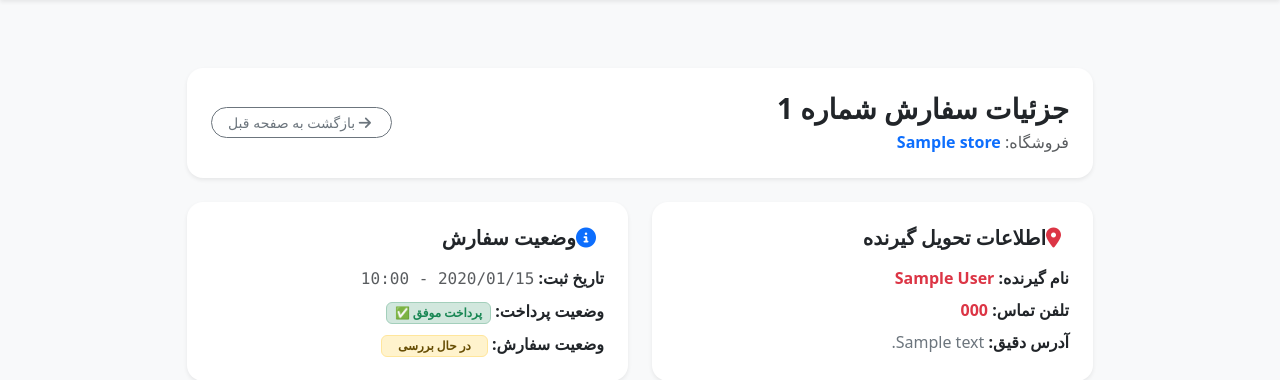
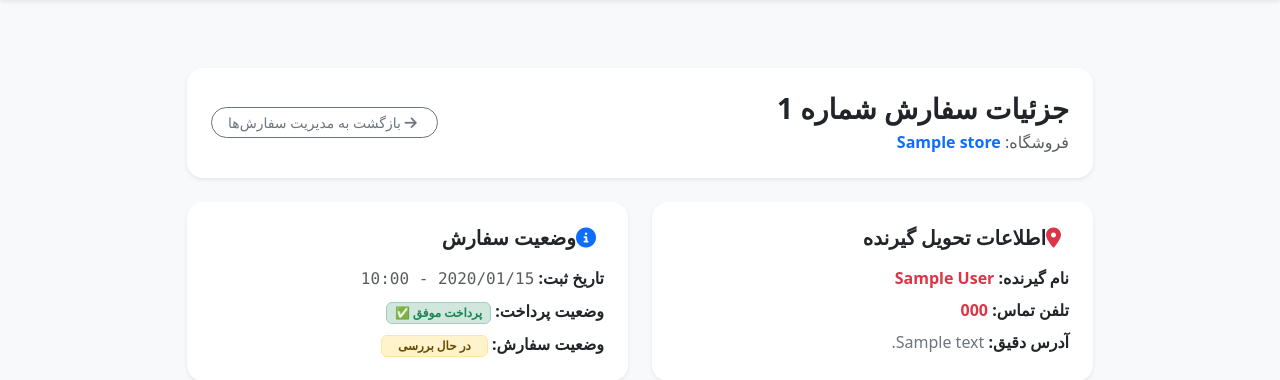
Before and after one commit to reza-bagheri66/FreshMarket, a Django app: page /orders/detail/1/ in a window 1280 px wide. Shown: the part 70-450 px from the top of the page. Run offline with Django 5.2, Linux system fonts and the light colour scheme; a user stored in the database is signed in; tables that the repository leaves empty hold one stand-in row (values such as "Sample post"); grey boxes marked "Sample" are stand-in pictures.

Commit message:
Fix order detail view and template rendering issues

```diff
--- a/templates/orders/order/order_detail.html
+++ b/templates/orders/order/order_detail.html
@@ -13,7 +13,7 @@
                     </div>
                     <div>
                         <a href="javascript:history.back()" class="btn btn-outline-secondary btn-sm rounded-pill px-3">
-                            <i class="fas fa-arrow-right ms-1"></i> بازگشت به صفحه قبل
+                            <i class="fas fa-arrow-right ms-1"></i> بازگشت به مدیریت سفارش‌ها
                         </a>
                     </div>
                 </div>
--- a/templates/orders/order/vendor_orders.html
+++ b/templates/orders/order/vendor_orders.html
@@ -9,7 +9,7 @@
             <p class="text-muted mb-0">فروشگاه: <span class="fw-semibold text-primary">{{ store.name }}</span></p>
         </div>
         <a href="{% url 'stores:vendor_dashboard' %}" class="btn btn-outline-secondary btn-sm px-3 rounded-pill shadow-sm">
-            <i class="fas fa-arrow-right ms-1"></i> بازگشت به مدیریت سفارش ها
+            <i class="fas fa-arrow-right ms-1"></i> بازگشت به پنل مدیریت فروشگاه
         </a>
     </div>
 
```
